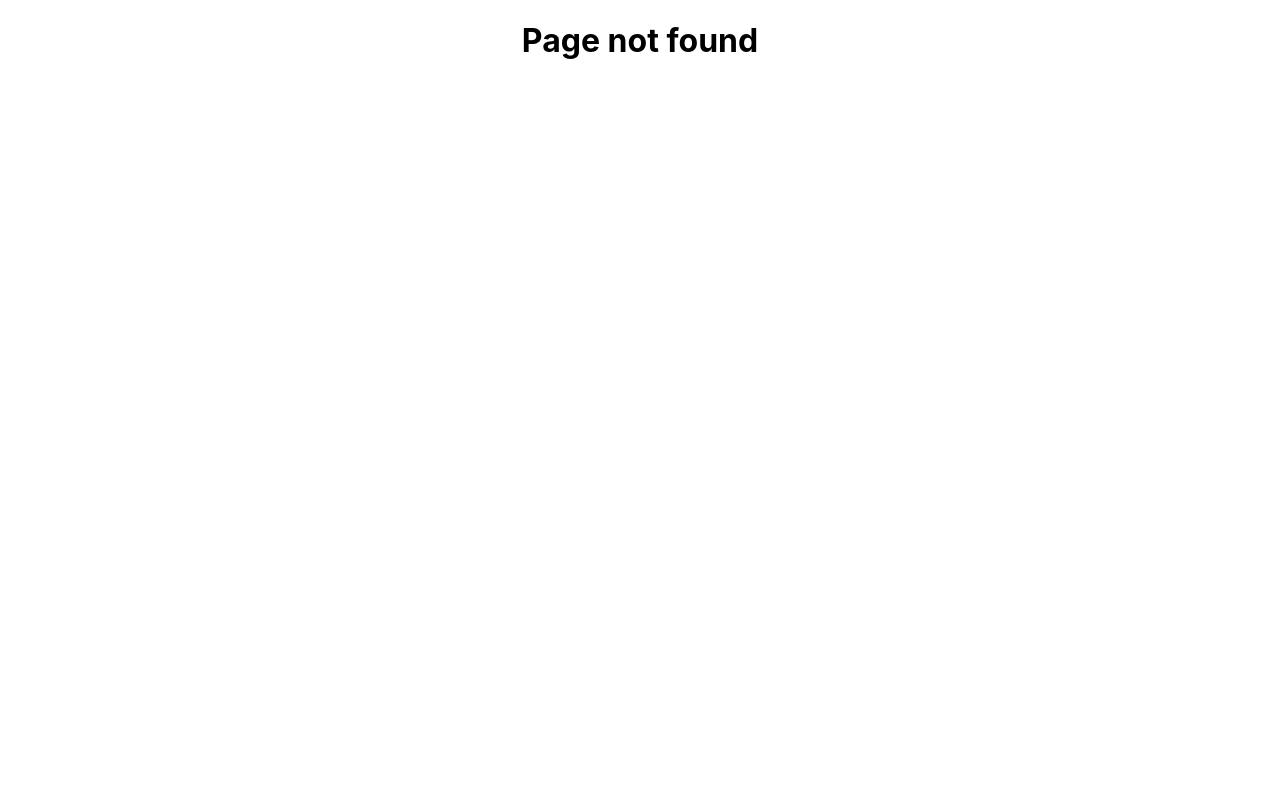
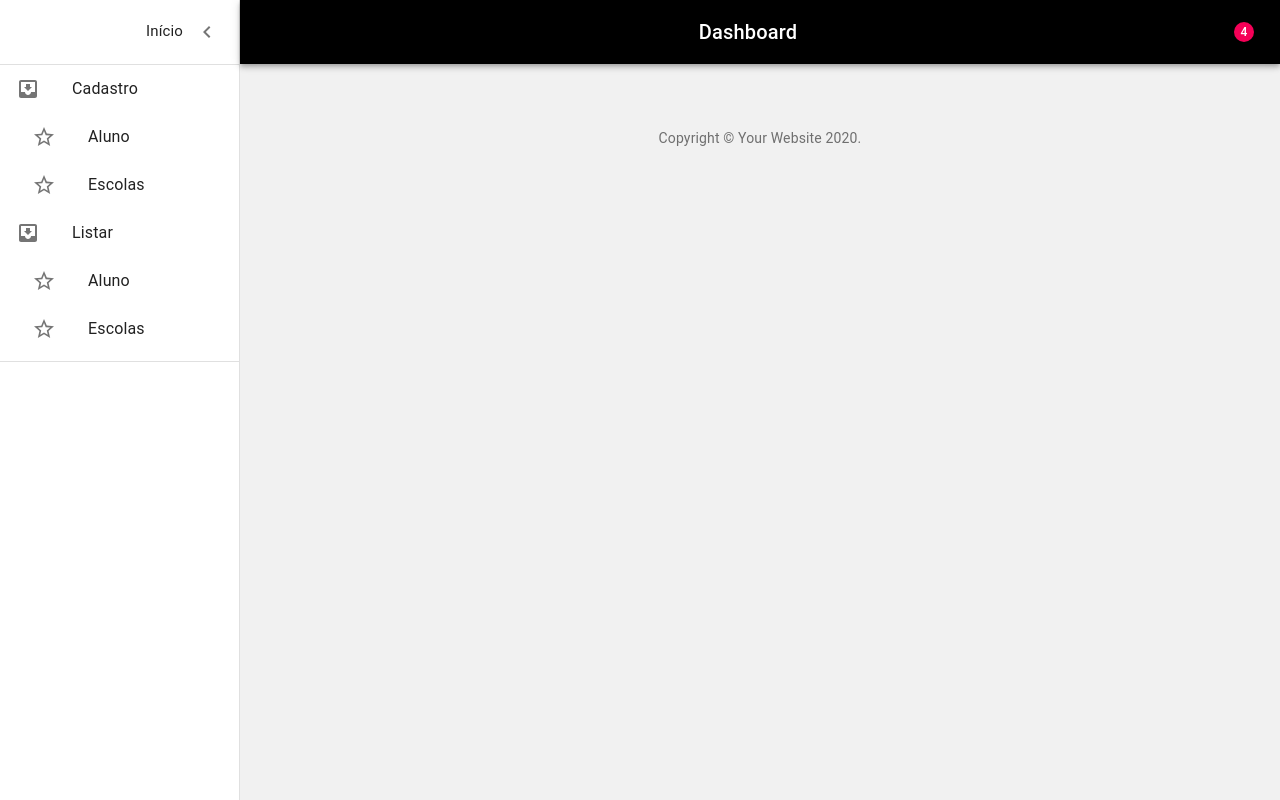
Before and after one commit to viniciusRosa/TCC_frontend, a React (Create React App) app: page /student_profile in a window 1280 px wide. Before the commit this address had no page. Built offline with nearby package versions, Linux system fonts and the light colour scheme.

Commit message:
create profile

```diff
--- /dev/null
+++ b/src/pages/studentProfile/index.js
@@ -0,0 +1,48 @@
+import React from 'react';
+import clsx from 'clsx';
+import Box from '@material-ui/core/Box';
+import { makeStyles } from '@material-ui/core/styles';
+import Container from '@material-ui/core/Container';
+import Copyright from '../../components/copyright'
+import AppBarMenu from '../../components/appBar'
+
+const useStyles = makeStyles(theme => ({
+  root: {
+    display: 'flex',
+    backgroundColor: '#f1f1f1'
+  },
+  appBarSpacer: theme.mixins.toolbar,
+  content: {
+    flexGrow: 1,
+    height: '100vh',
+    overflow: 'auto',
+  },
+  container: {
+    paddingTop: theme.spacing(4),
+    paddingBottom: theme.spacing(4),
+  },
+}));
+
+
+
+export default function NewPage() {
+
+  const classes = useStyles();
+
+  return (
+    <div className={classes.root}>
+     <AppBarMenu />
+      <main className={classes.content}>
+        <div className={classes.appBarSpacer} />
+        <Container maxWidth="lg" className={classes.container}>
+
+        {/* Content */}
+
+        <Box pt={4}>
+            <Copyright />
+        </Box>
+        </Container>
+      </main>
+    </div>
+  );
+}
--- a/src/routes.js
+++ b/src/routes.js
@@ -5,6 +5,7 @@ import { isAuthenticated } from './services/auth'
 
 import Login from './pages/login'
 import Dashboard from './pages/dashboard'
+import StudentProfile from './pages/studentProfile'
 
 const PrivateRoute = ({ component: Component, ...rest }) => (
   <Route
@@ -25,7 +26,9 @@ const Routes = () => (
       <Route exact path="/" component={Login} />
       <PrivateRoute path="/dashboard" component={Dashboard} />
       <Route path="/dash" component={Dashboard} />
+      <Route path="/student_profile" component={StudentProfile} />
       <Route path="*" component={() => <h1>Page not found</h1>} />
+
     </Switch>
   </BrowserRouter>
 );
```
Also changed, not shown: src/components/formUser/index.js (added, +96 -0 lines).
